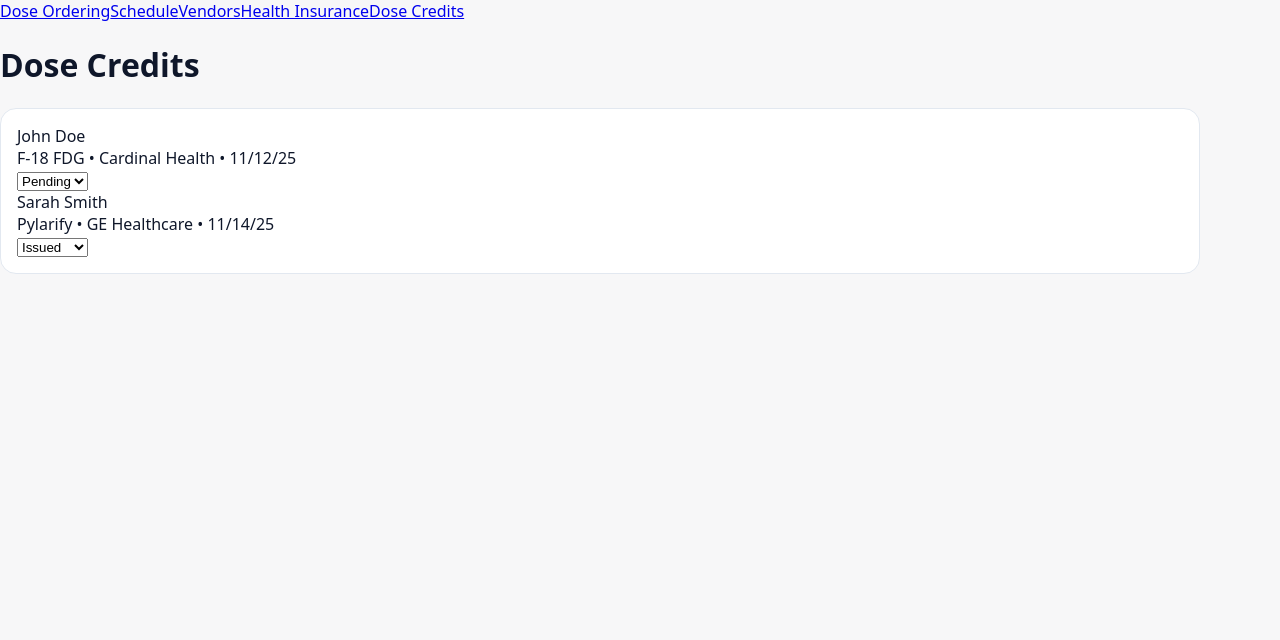
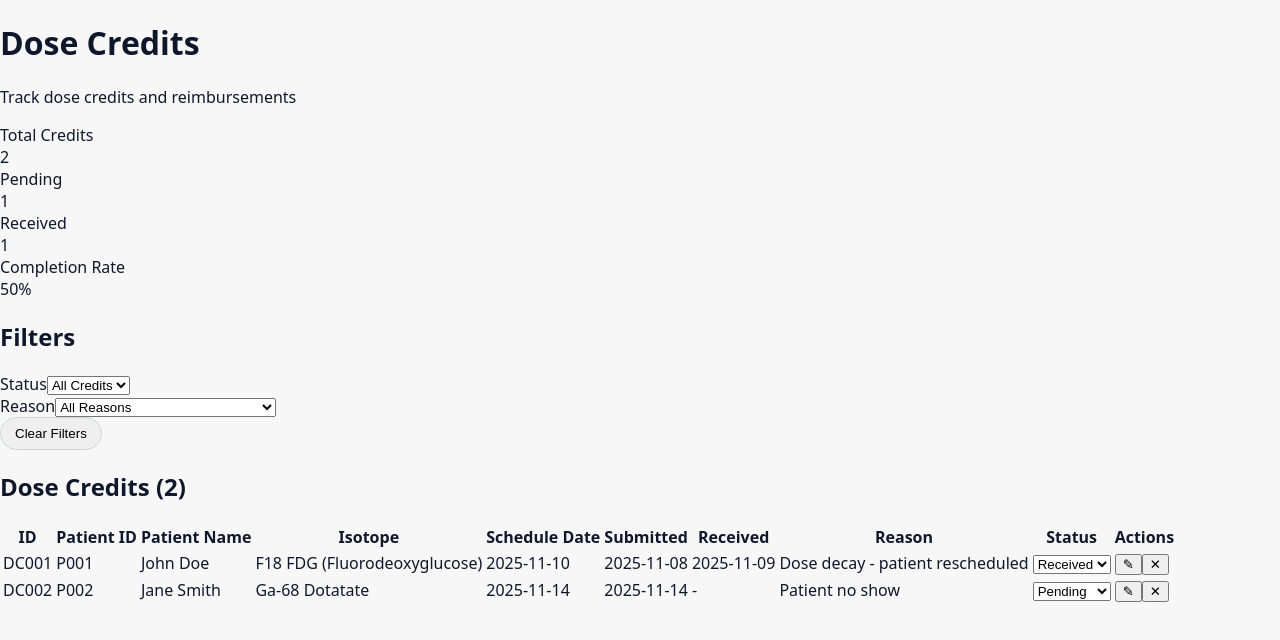
Before and after one commit to bmary55/DoseVision-v5-Clean2, a Next.js app: page /optimize/credits in a window 1280 px wide. Shown: the top 640 px of the page. Built offline with nearby package versions, Linux system fonts and the light colour scheme.

Commit message:
Refactor CreditsPage with enhanced data structure
Refactor credits page to improve structure and add filters.

```diff
--- a/app/optimize/credits/page.tsx
+++ b/app/optimize/credits/page.tsx
@@ -1,76 +1,230 @@
 "use client";
 
-import OptimizeTabs from "@/components/OptimizeTabs";
-import { useState } from "react";
+import { useState, useMemo } from "react";
 
-export default function CreditsPage() {
+const STATUS_STYLES = {
+  Pending: "bg-yellow-100 text-yellow-800 border border-yellow-300",
+  Received: "bg-green-100 text-green-800 border border-green-300",
+  Denied: "bg-red-100 text-red-800 border border-red-300",
+};
+
+const REASONS = [
+  "Dose decay - patient rescheduled",
+  "Patient no show",
+  "Scanner issue",
+  "Vendor delay",
+  "Wrong isotope delivered",
+];
+
+export default function DoseCredits() {
   const [credits, setCredits] = useState([
     {
-      id: 1,
-      patient: "John Doe",
-      isotope: "F-18 FDG",
-      vendor: "Cardinal Health",
-      status: "Pending",
-      date: "11/12/25"
+      id: "DC001",
+      patientId: "P001",
+      patientName: "John Doe",
+      isotope: "F18 FDG (Fluorodeoxyglucose)",
+      scheduleDate: "2025-11-10",
+      submitted: "2025-11-08",
+      received: "2025-11-09",
+      reason: "Dose decay - patient rescheduled",
+      status: "Received",
     },
     {
-      id: 2,
-      patient: "Sarah Smith",
-      isotope: "Pylarify",
-      vendor: "GE Healthcare",
-      status: "Issued",
-      date: "11/14/25"
-    }
+      id: "DC002",
+      patientId: "P002",
+      patientName: "Jane Smith",
+      isotope: "Ga-68 Dotatate",
+      scheduleDate: "2025-11-14",
+      submitted: "2025-11-14",
+      received: "",
+      reason: "Patient no show",
+      status: "Pending",
+    },
   ]);
 
-  const statusColors: any = {
-    Pending: "bg-yellow-200",
-    Issued: "bg-green-200",
-    Denied: "bg-red-200"
-  };
+  const [filters, setFilters] = useState({
+    status: "",
+    reason: "",
+  });
 
-  const updateStatus = (id: number, newStatus: string) => {
-    setCredits(prev =>
-      prev.map(c =>
-        c.id === id ? { ...c, status: newStatus } : c
-      )
+  const filteredCredits = useMemo(() => {
+    return credits.filter((c) => {
+      return (
+        (filters.status === "" ||
+          c.status.toLowerCase() === filters.status.toLowerCase()) &&
+        (filters.reason === "" ||
+          c.reason.toLowerCase() === filters.reason.toLowerCase())
+      );
+    });
+  }, [credits, filters]);
+
+  const updateStatus = (id, newStatus) => {
+    setCredits((prev) =>
+      prev.map((c) => (c.id === id ? { ...c, status: newStatus } : c))
     );
   };
 
+  const handleDelete = (id) => {
+    setCredits((prev) => prev.filter((c) => c.id !== id));
+  };
+
+  const total = credits.length;
+  const received = credits.filter((x) => x.status === "Received").length;
+  const pending = credits.filter((x) => x.status === "Pending").length;
+  const completionRate = total > 0 ? Math.floor((received / total) * 100) : 0;
+
   return (
-    <>
-      <OptimizeTabs active="/optimize/credits" />
+    <div className="p-6 space-y-6 max-w-7xl mx-auto">
+      <h1 className="text-2xl font-semibold">Dose Credits</h1>
+      <p className="text-gray-600">Track dose credits and reimbursements</p>
 
-      <div className="p-6 space-y-6">
-        <h1 className="text-2xl font-semibold">Dose Credits</h1>
-
-        <div className="card space-y-4">
-          {credits.map(item => (
-            <div
-              key={item.id}
-              className="flex items-center justify-between border-b pb-3"
-            >
-              <div>
-                <div className="font-medium">{item.patient}</div>
-                <div className="text-sm text-slate-600">
-                  {item.isotope} • {item.vendor} • {item.date}
+      {/* KPI CARDS */}
+      <div className="grid grid-cols-4 gap-4">
+        <div className="bg-white p-5 rounded-xl shadow border text-center">
+          <div className="text-gray-500">Total Credits</div>
+          <div className="text-3xl font-semibold text-blue-900">{total}</div>
+        </div>
+        <div className="bg-white p-5 rounded-xl shadow border text-center">
+          <div className="text-gray-500">Pending</div>
+          <div className="text-3xl font-semibold text-yellow-600">{pending}</div>
+        </div>
+        <div className="bg-white p-5 rounded-xl shadow border text-center">
+          <div className="text-gray-500">Received</div>
+          <div className="text-3xl font-semibold text-green-600">
+            {received}
+          </div>
+        </div>
+        <div className="bg-white p-5 rounded-xl shadow border text-center">
+          <div className="text-gray-500">Completion Rate</div>
+          <div className="text-3xl font-semibold text-blue-900">
+            {completionRate}%
+          </div>
         </div>
       </div>
 
+      {/* FILTERS */}
+      <div className="bg-white p-5 rounded-xl shadow border space-y-4">
+        <h2 className="text-lg font-semibold">Filters</h2>
+
+        <div className="grid grid-cols-2 gap-4 text-sm">
+          <div>
+            <label className="font-medium block mb-1">Status</label>
             <select
-                className={`px-3 py-1 rounded ${statusColors[item.status]}`}
-                value={item.status}
-                onChange={e => updateStatus(item.id, e.target.value)}
+              className="select select-bordered w-full"
+              value={filters.status}
+              onChange={(e) =>
+                setFilters({ ...filters, status: e.target.value })
+              }
             >
+              <option value="">All Credits</option>
               <option>Pending</option>
-                <option>Issued</option>
+              <option>Received</option>
               <option>Denied</option>
             </select>
           </div>
+
+          <div>
+            <label className="font-medium block mb-1">Reason</label>
+            <select
+              className="select select-bordered w-full"
+              value={filters.reason}
+              onChange={(e) =>
+                setFilters({ ...filters, reason: e.target.value })
+              }
+            >
+              <option value="">All Reasons</option>
+              {REASONS.map((r) => (
+                <option key={r}>{r}</option>
               ))}
+            </select>
           </div>
         </div>
-    </>
+
+        <button
+          className="btn w-full mt-2"
+          onClick={() => setFilters({ status: "", reason: "" })}
+        >
+          Clear Filters
+        </button>
+      </div>
+
+      {/* TABLE */}
+      <div className="bg-white p-5 rounded-xl shadow border">
+        <h2 className="text-lg font-semibold mb-3">
+          Dose Credits ({filteredCredits.length})
+        </h2>
+
+        <div className="overflow-x-auto">
+          <table className="table">
+            <thead className="text-gray-500 font-medium">
+              <tr>
+                <th>ID</th>
+                <th>Patient ID</th>
+                <th>Patient Name</th>
+                <th>Isotope</th>
+                <th>Schedule Date</th>
+                <th>Submitted</th>
+                <th>Received</th>
+                <th>Reason</th>
+                <th>Status</th>
+                <th>Actions</th>
+              </tr>
+            </thead>
+
+            <tbody>
+              {filteredCredits.map((c) => (
+                <tr key={c.id}>
+                  <td>{c.id}</td>
+                  <td>{c.patientId}</td>
+                  <td>{c.patientName}</td>
+                  <td>{c.isotope}</td>
+                  <td>{c.scheduleDate}</td>
+                  <td>{c.submitted}</td>
+                  <td>{c.received || "-"}</td>
+                  <td>{c.reason}</td>
+
+                  <td>
+                    <select
+                      className={`px-2 py-1 rounded text-xs ${STATUS_STYLES[c.status]}`}
+                      value={c.status}
+                      onChange={(e) =>
+                        updateStatus(c.id, e.target.value)
+                      }
+                    >
+                      <option>Pending</option>
+                      <option>Received</option>
+                      <option>Denied</option>
+                    </select>
+                  </td>
+
+                  <td className="flex gap-3">
+                    <button
+                      className="text-blue-600 text-sm"
+                      onClick={() => alert("Edit modal coming soon")}
+                    >
+                      ✎
+                    </button>
+                    <button
+                      className="text-red-600 text-sm"
+                      onClick={() => handleDelete(c.id)}
+                    >
+                      ✕
+                    </button>
+                  </td>
+                </tr>
+              ))}
+
+              {filteredCredits.length === 0 && (
+                <tr>
+                  <td colSpan={10} className="text-center py-4 text-gray-500">
+                    No credits match your filters
+                  </td>
+                </tr>
+              )}
+            </tbody>
+          </table>
+        </div>
+      </div>
+    </div>
   );
 }
-// credits page will be filled later
```
Lines whose indentation alone changed are shown as unchanged.
